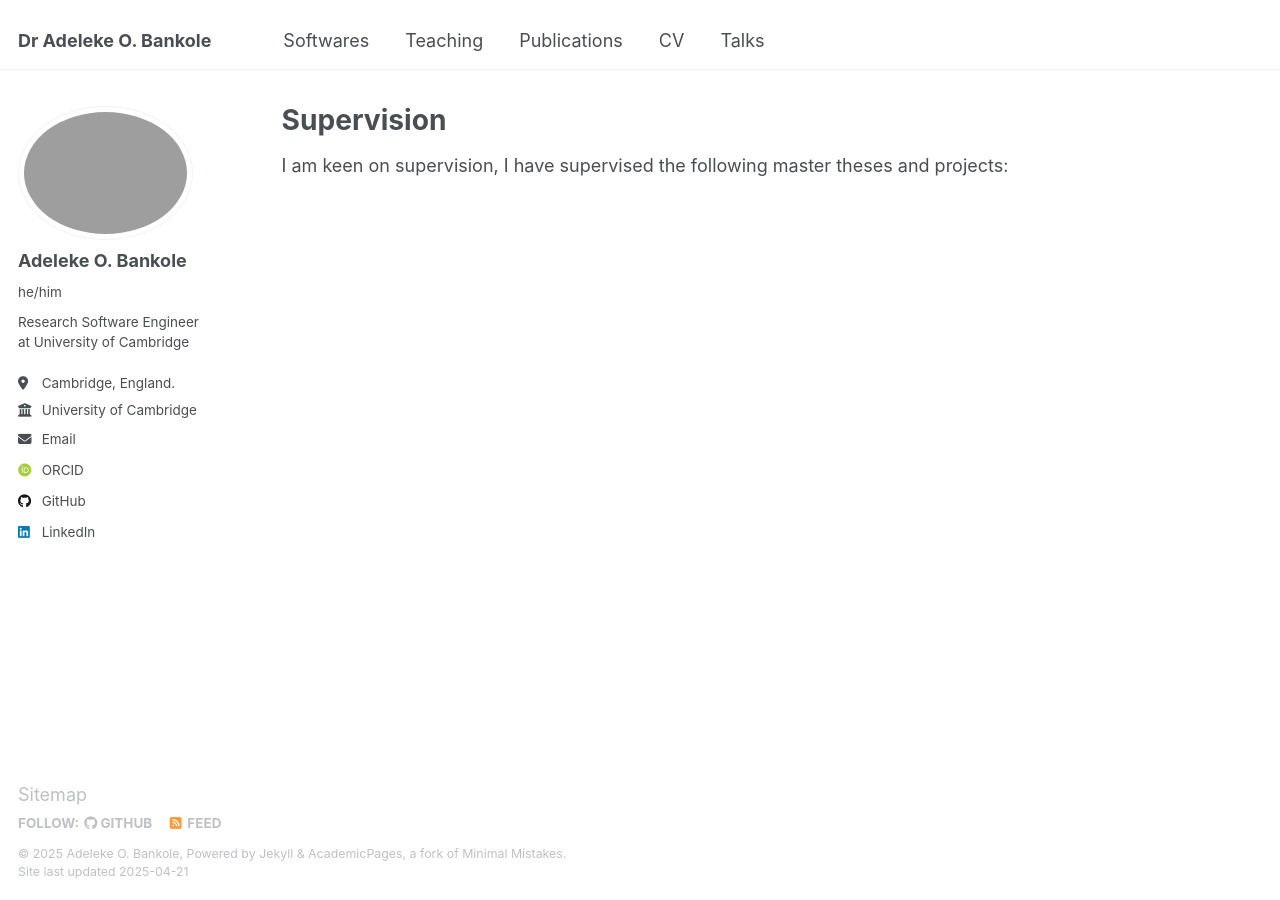
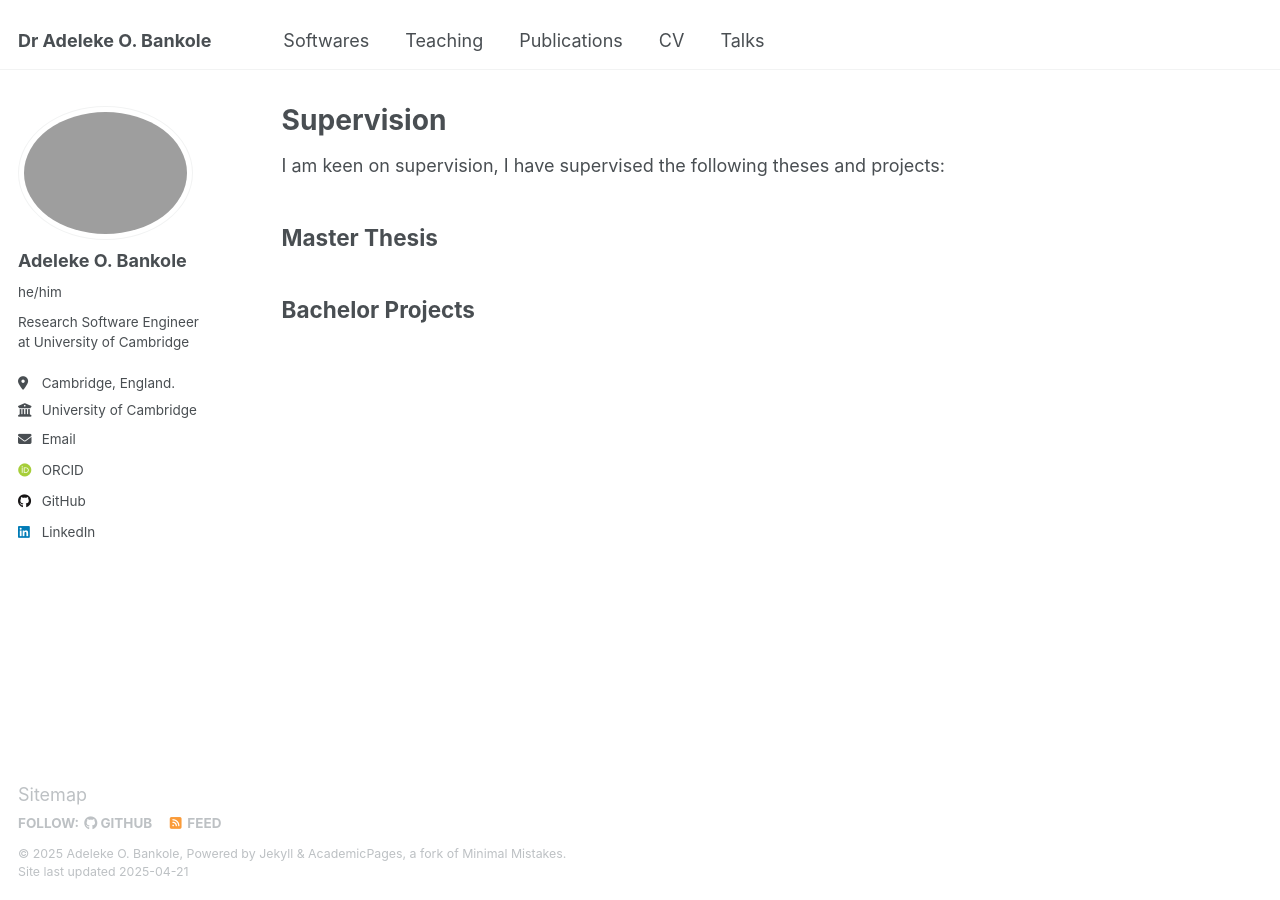
Before and after one commit to AdelekeBankole/adelekebankole.github.io, a Jekyll site: the page built from _supervision/supervision.md, in a window 1280 px wide. Built offline with Jekyll 4.4.1, drawn with Linux system fonts in a browser that asks for light colours; some web fonts are replaced.

Commit message:
add master and bachelor project section

```diff
--- a/_supervision/supervision.md
+++ b/_supervision/supervision.md
@@ -4,4 +4,7 @@ title: "Supervision"
 permalink: /supervision/
 author_profile: true
 ---
-I am keen on supervision, I have supervised the following master theses and projects:
+I am keen on supervision, I have supervised the following theses and projects:
+## Master Thesis
+
+## Bachelor Projects
```
